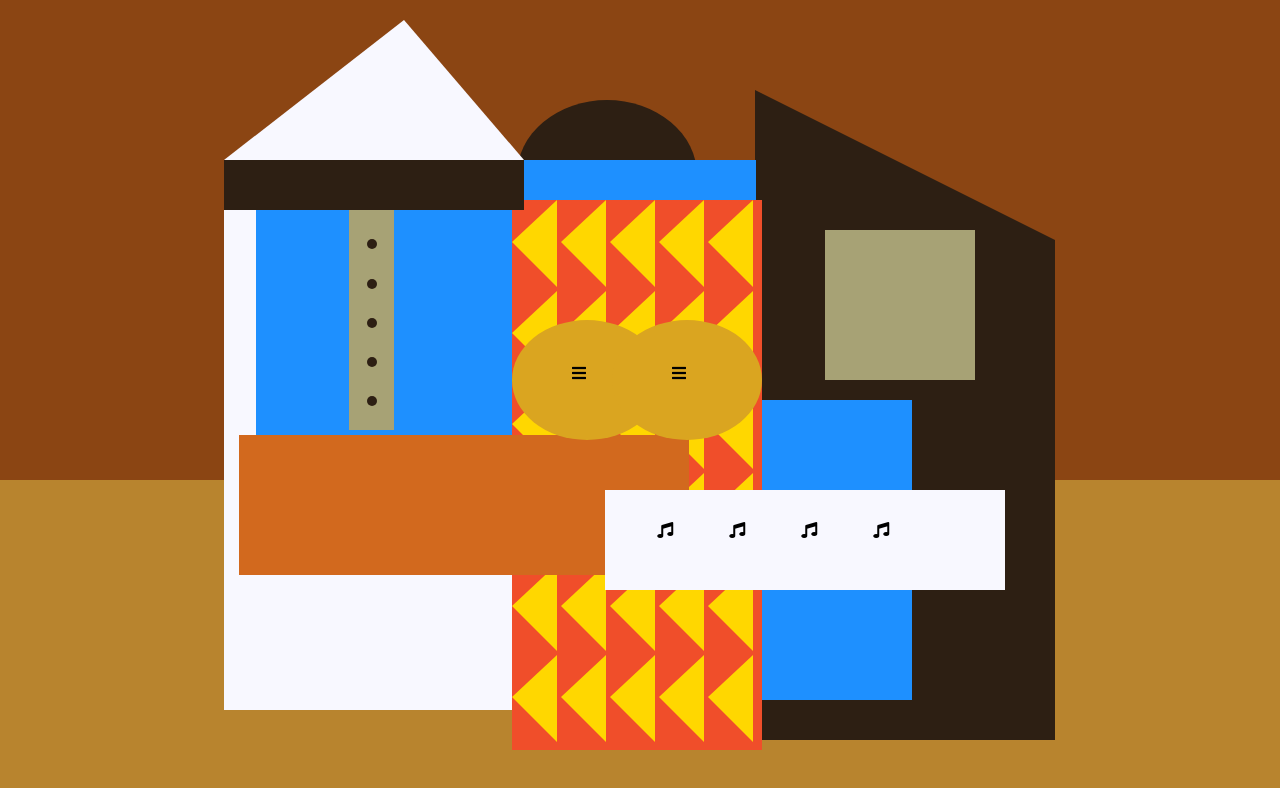
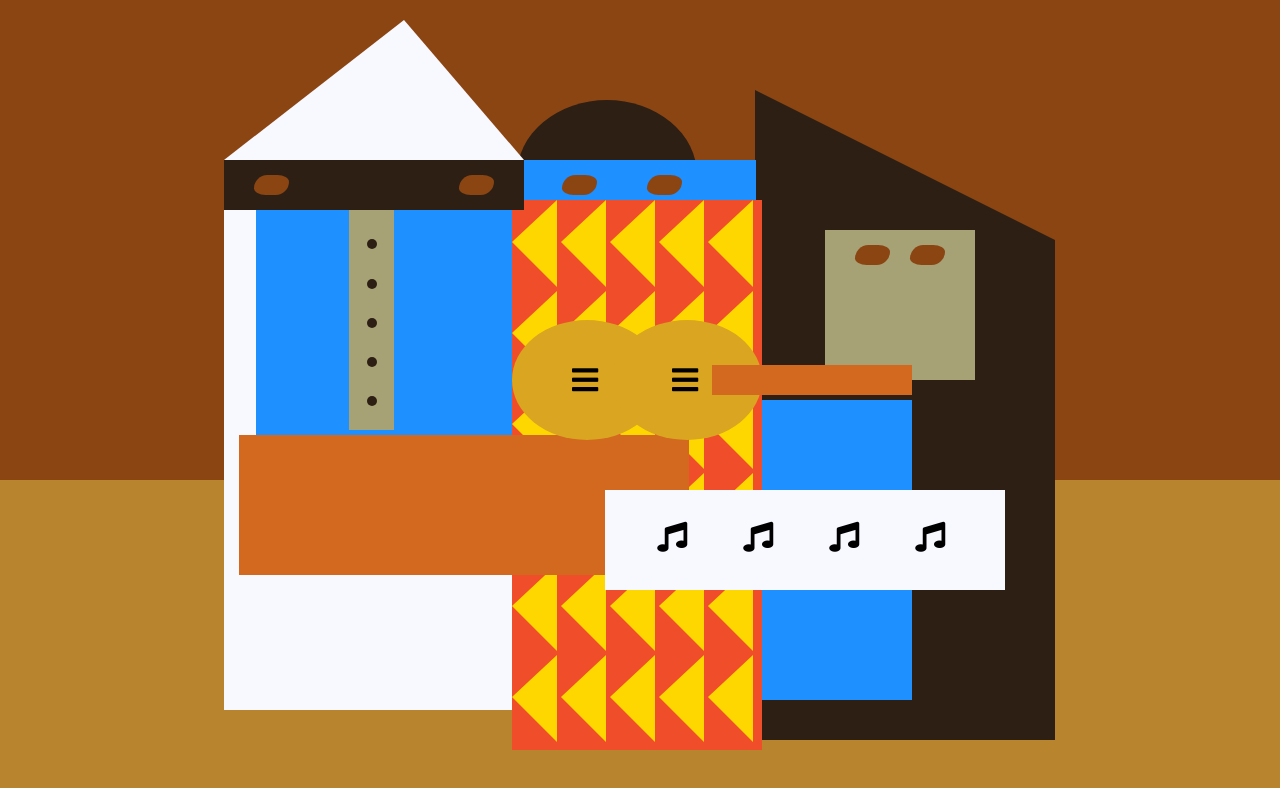
Before and after one commit to HaroldAmad/FreeCodeCamp, a plain HTML site: page New_Responsive_Web_Design/12_Picasso_Painting/index.html in a window 1280 px wide. Drawn offline with Linux system fonts and the light colour scheme.

Commit message:
Update styles.css

```diff
--- a/New_Responsive_Web_Design/12_Picasso_Painting/styles.css
+++ b/New_Responsive_Web_Design/12_Picasso_Painting/styles.css
@@ -220,3 +220,36 @@ body {
   margin-top: 30%;
   margin-left: 40%;
 }
+
+#guitar-neck {
+  width: 200px;
+  height: 30px;
+  background-color: #D2691E;
+  position: absolute;
+  top: 45px;
+  left: 200px;
+  z-index: 3;
+}
+
+.eyes {
+  width: 35px;
+  height: 20px;
+  background-color: #8B4513;
+  border-radius: 20px 50%;
+}
+
+.right {
+  position: absolute;
+  top: 15px;
+  right: 30px;
+}
+
+.left {
+  position: absolute;
+  top: 15px;
+  left: 30px;
+}
+
+.fas {
+  font-size: 30px;
+}
```
Lines whose indentation alone changed are shown as unchanged.
